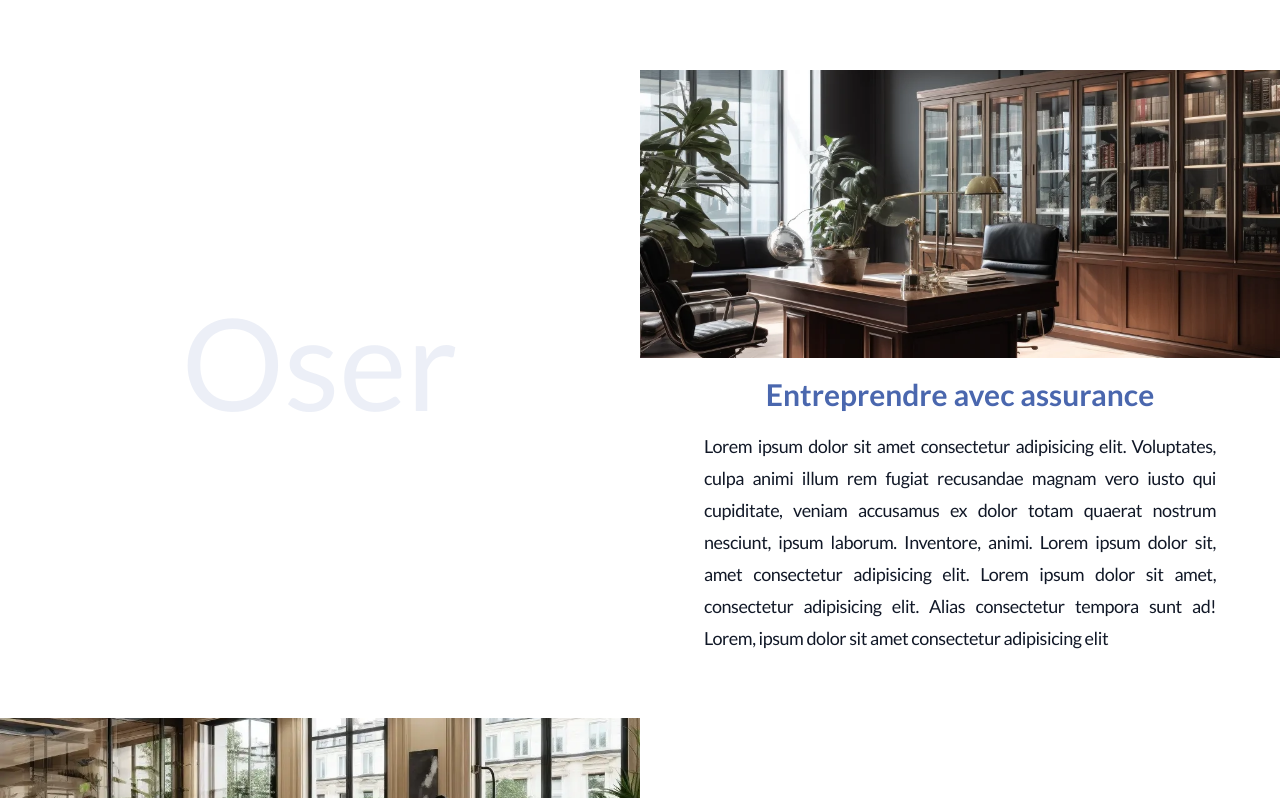
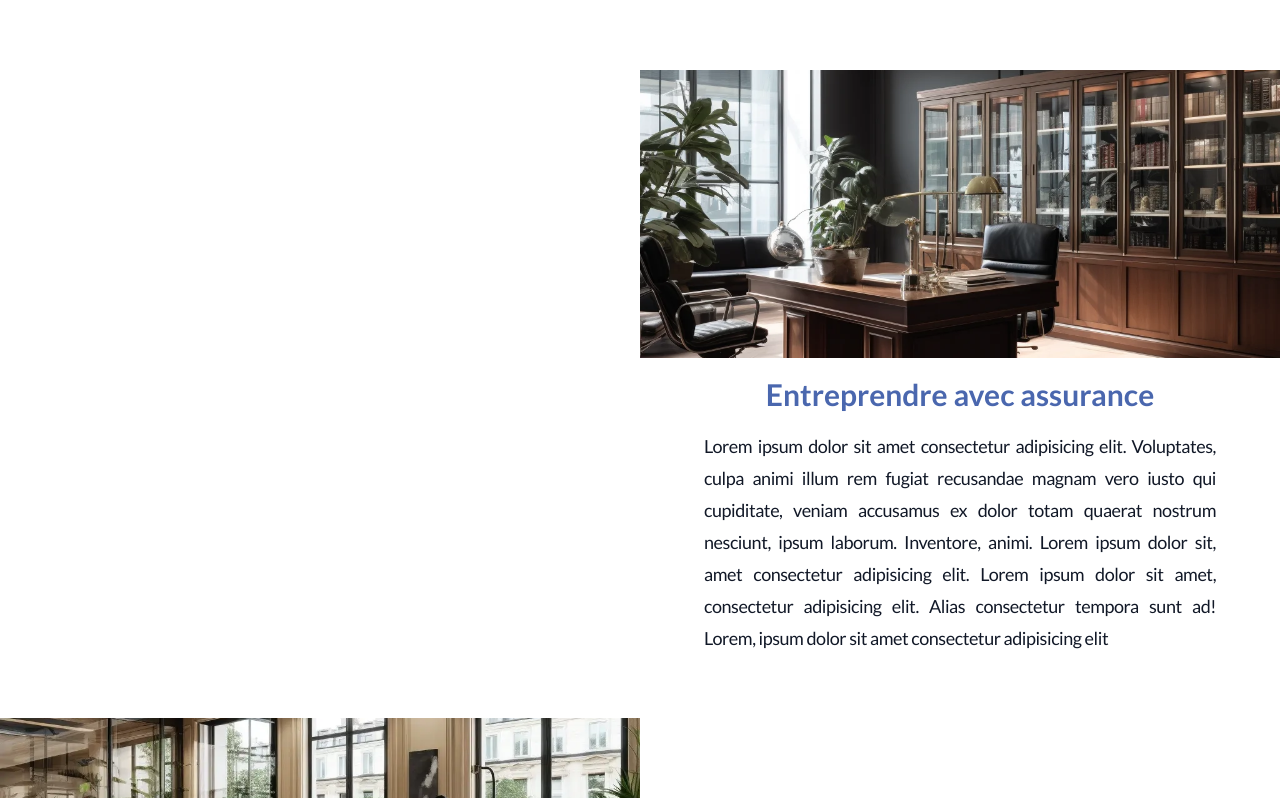
Before and after one commit to poloskanini/blogStrapi1.0FRONT, a Next.js app: page / in a window 1280 px wide. Shown: the part 1045-1843 px from the top of the page. Built offline with nearby package versions, Linux system fonts and the light colour scheme.

Commit message:
(ft-Timeline) Apparition intersectionObserver des titres principaux

```diff
--- a/components/TimeLine.js
+++ b/components/TimeLine.js
@@ -37,7 +37,7 @@ export default function TimeLine() {
 
           {/* OSER */}
           <div>
-            <h3 className='text-custom-purple hidden md:block text-2xl md:text-6xl lg:text-8xl xl:text-9xl opacity-10'>Oser</h3>
+            <h3 className='timeCard timeCard4 text-custom-purple hidden md:block text-2xl md:text-6xl lg:text-8xl xl:text-9xl opacity-10'>Oser</h3>
           </div>
 
           <div className="mb-10 lg:mb-0 timeCard timeCard1 scroll" data-rate='-0.1' data-direction='horizontal'>
@@ -72,11 +72,11 @@ export default function TimeLine() {
 
           {/* DÉFENDRE */}
           <div>
-            <h3 className='text-custom-purple hidden md:block text-2xl md:text-6xl lg:text-8xl xl:text-9xl opacity-10'>Défendre</h3>
+            <h3 className='timeCard timeCard5 text-custom-purple hidden md:block text-2xl md:text-6xl lg:text-8xl xl:text-9xl opacity-10'>Défendre</h3>
           </div>
           {/* RÉUSSIR */}
           <div>
-            <h3 className='text-custom-purple hidden md:block text-2xl md:text-6xl lg:text-8xl xl:text-9xl opacity-10'>Réussir</h3>
+            <h3 className='timeCard timeCard6 text-custom-purple hidden md:block text-2xl md:text-6xl lg:text-8xl xl:text-9xl opacity-10'>Réussir</h3>
           </div>
 
            <div className='mb-10 lg:mb-0 timeCard timeCard3 scroll' data-rate='-0.1' data-direction='vertical'>
--- a/styles/globals.css
+++ b/styles/globals.css
@@ -668,12 +668,32 @@ nav.mobileActive .menu-toggle .hamBox span {
   visibility: visible;
 }
 
+.timeCard4.isActive,
+.timeCard5.isActive,
+.timeCard6.isActive {
+  animation: 1.25s ease-in-out slowlyAppears both;
+  -webkit-animation: 1.25s ease-in-out slowlyAppears both;
+  opacity: .1;
+  visibility: visible;
+}
+
 .underskin-item {
   opacity: .7;
   font-size: clamp(3rem, 10vh, 10rem);
   z-index: -10;
   padding-left: 4rem;
   bottom: 2rem;
+}
+
+@keyframes slowlyAppears {
+  0% {
+    visibility: hidden;
+    opacity: 0;
+  }
+  100% {
+    visibility: visible;
+    opacity: .1
+  }
 }
 
 
```
